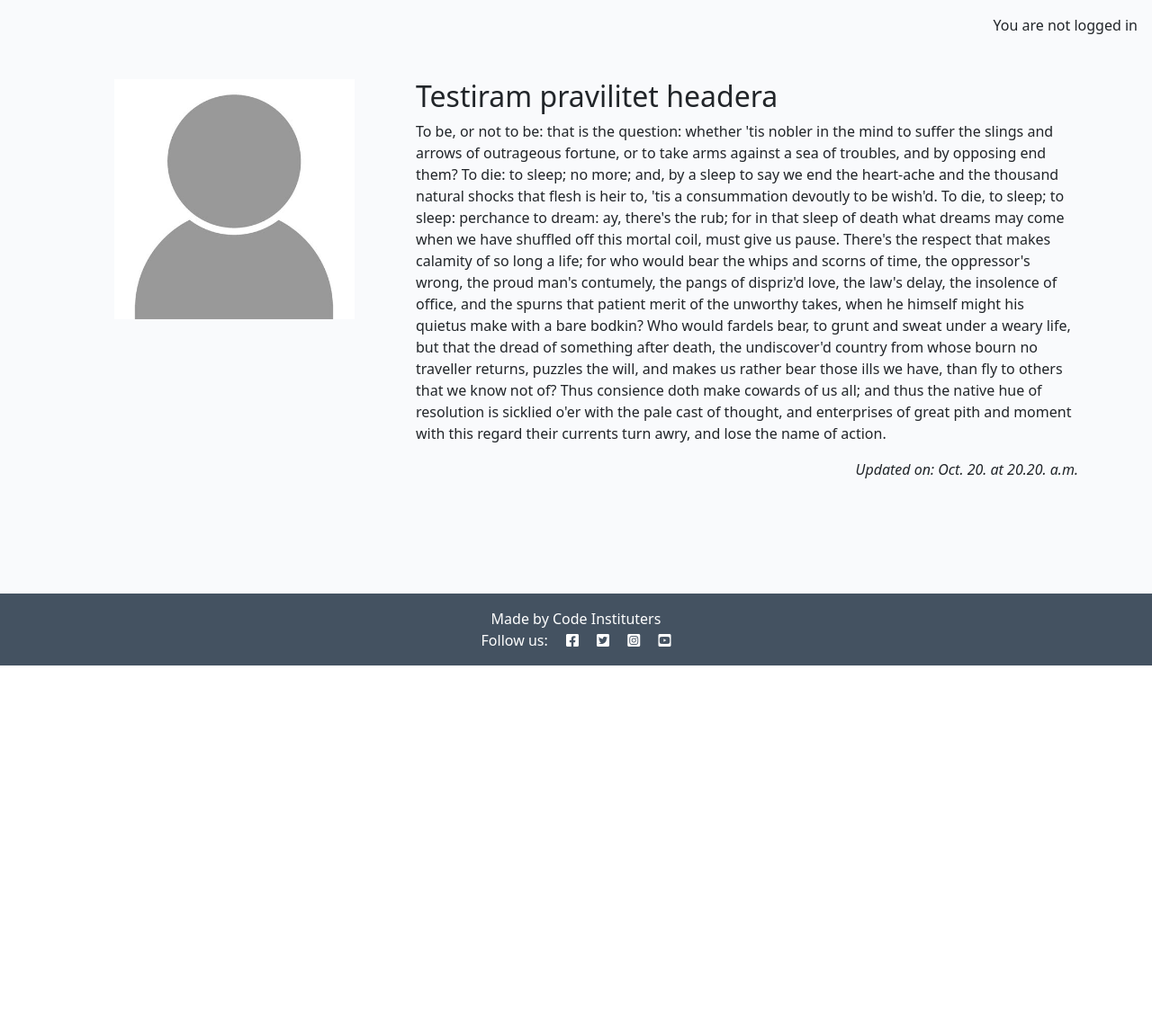
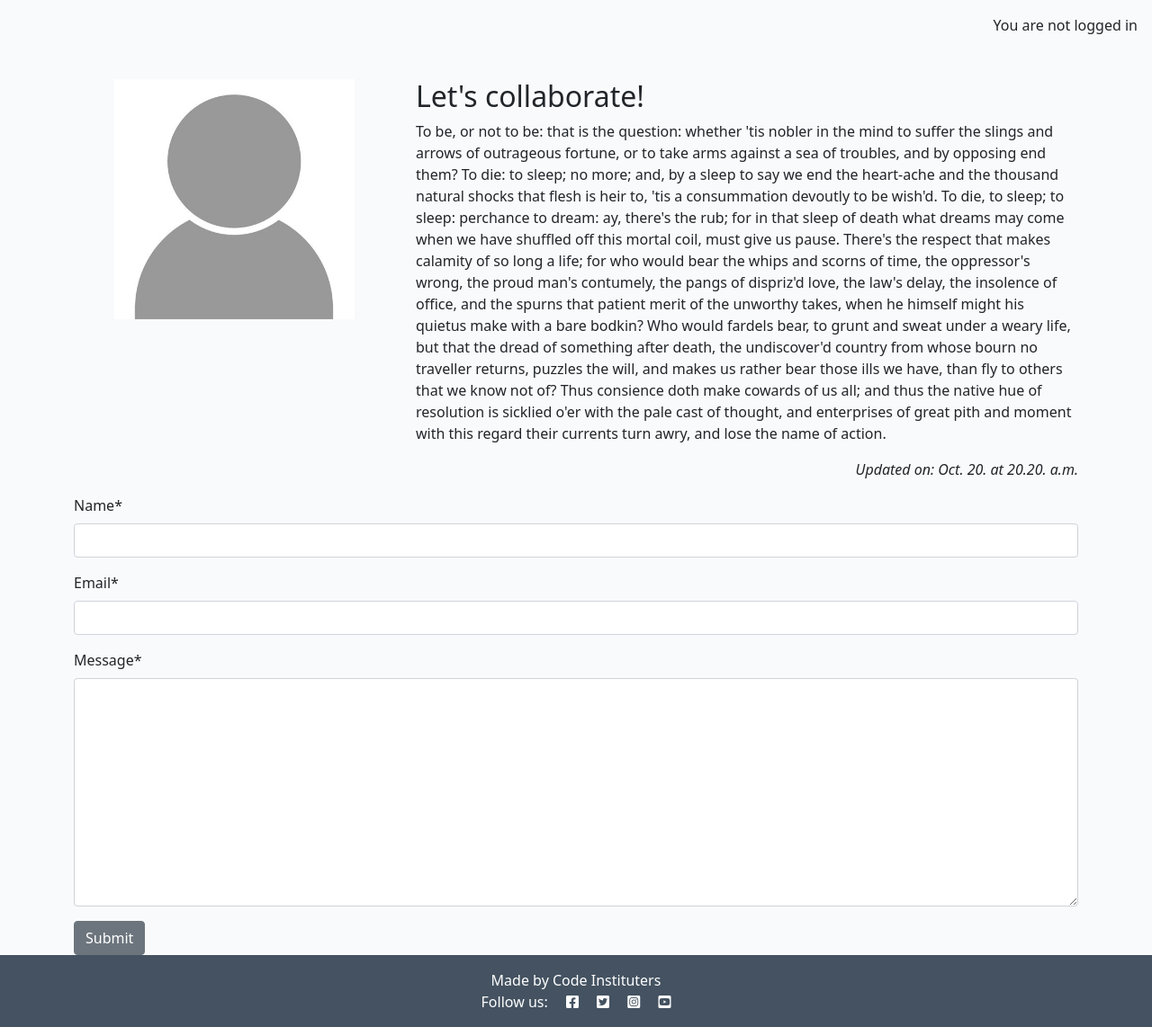
Before and after one commit to RobertDivkovic/preprojectblog, a Django app: page /about/ in a window 1280 px wide. Shown: the part 60-1202 px from the top of the page at 90% size. Before the commit the page ends 800 px from the top, so only its background shows below. Run offline with Django 4.2, Linux system fonts and the light colour scheme; data that the repository does not hold is empty; some libraries are stand-ins or nearby versions.

Commit message:
Made functional request collaboration form

```diff
--- /dev/null
+++ b/about/forms.py
@@ -0,0 +1,8 @@
+from .models import CollaborateRequest
+from django import forms
+
+
+class CollaborateForm(forms.ModelForm):
+    class Meta:
+        model = CollaborateRequest
+        fields = ('name', 'email', 'message')
--- a/about/models.py
+++ b/about/models.py
@@ -10,3 +10,13 @@ class About(models.Model):
 
     def __str__(self):
         return self.title
+
+
+class CollaborateRequest(models.Model):
+    name = models.CharField(max_length=200)
+    email = models.EmailField()
+    message = models.TextField()
+    read = models.BooleanField(default=False)
+
+    def __str__(self):
+        return f"Collaboration request from {self.name}"
--- a/about/templates/about/about.html
+++ b/about/templates/about/about.html
@@ -1,6 +1,8 @@
 {% extends 'base.html' %}
+{% load static %}
+{% load crispy_forms_tags %}
+
 {% block content %}
-{% load static %}
 
 <div class="container mt-5">
   <div class="row">
@@ -9,7 +11,7 @@
     </div>
     <div class="col-8">
       <!-- Title goes between these h2 tags -->
-      <h2>Testiram pravilitet headera</h2>
+      <h2>Let's collaborate!</h2>
       <!-- Content goes directly underneath this -->
       <p>To be, or not to be: that is the question: whether 'tis nobler in the mind to suffer the slings and arrows of
         outrageous fortune, or to take arms against a sea of troubles, and by opposing end them? To die: to sleep; no
@@ -30,6 +32,11 @@
     <div class="col text-right">
       <!-- Updated on field goes in here -->
       <p class="text-end"><em>Updated on: Oct. 20. at 20.20. a.m.</em></p>
+      <form method="post">
+        {{ collaborate_form | crispy }}
+        {% csrf_token %}
+        <button class="btn btn-secondary" type="submit">Submit</button>
+      </form>
     </div>
   </div>
 </div>
--- a/about/views.py
+++ b/about/views.py
@@ -1,15 +1,23 @@
 from django.shortcuts import render
+from django.contrib import messages
 from .models import About
+from .forms import CollaborateForm
 
 
 def about_me(request):
-    """
-    Renders the About page
-    """
+    if request.method == "POST":
+        collaborate_form = CollaborateForm(data=request.POST)
+        if collaborate_form.is_valid():
+            collaborate_form.save()
+            messages.add_message(request, messages.SUCCESS, "Collaboration request received! I endeavour to respond within 2 working days.")
+
     about = About.objects.all().order_by('-updated_on').first()
+    collaborate_form = CollaborateForm()
 
     return render(
         request,
         "about/about.html",
-        {"about": about},
+        {"about": about,
+        "collaborate_form": collaborate_form
+        },
     )
```
Also changed, not shown: about/admin.py (+13 -2 lines), about/templates/about/about_starter.html (added, +36 -0 lines), about/migrations/0002_collaboraterequest.py (added).
